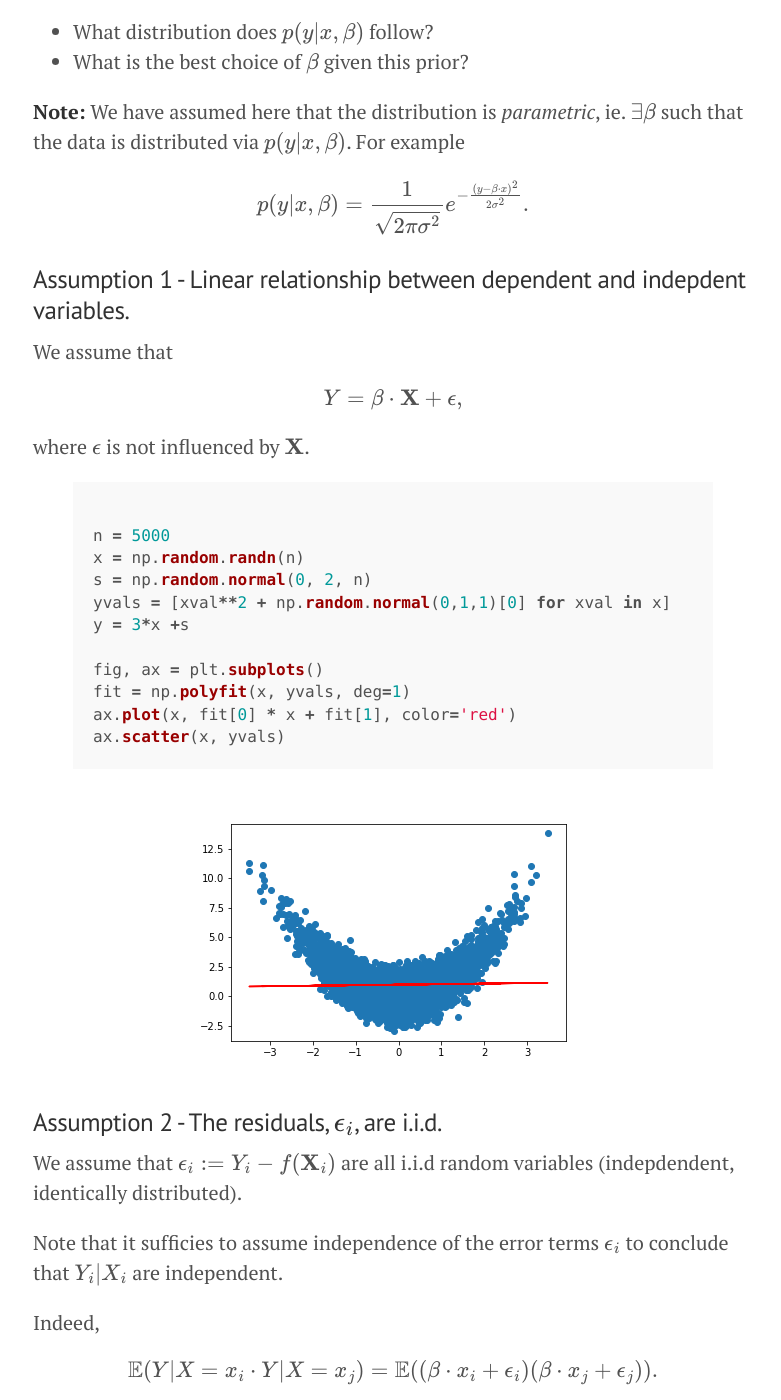
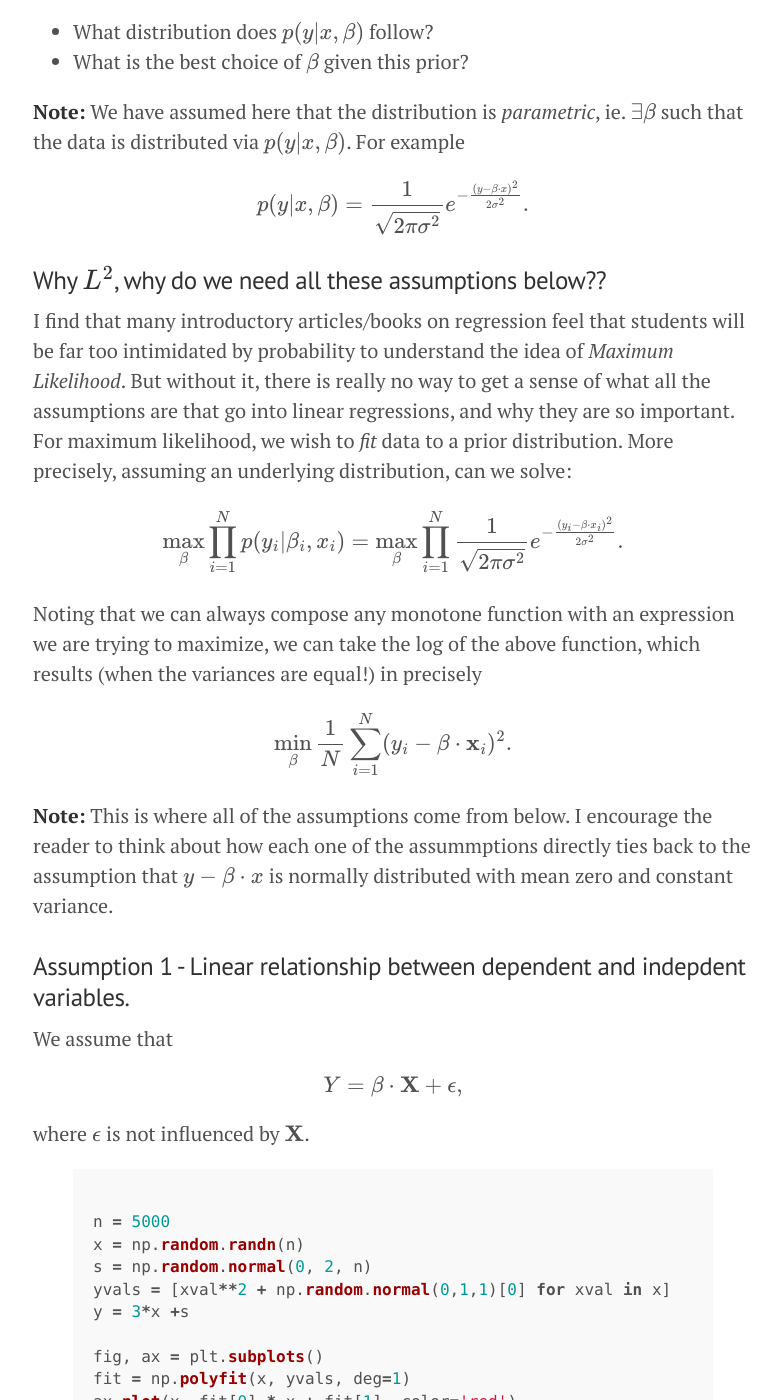
Before and after one commit to doriang102/doriang102.github.io, a Jekyll site: the page built from _posts/2017-07-04-Introduction-To-Regression.md, in a window 1280 px wide and 1400 px high, scrolled down 1715 px. Shown: the whole window, without its empty margins (247-1028 px from the left). Built offline with Jekyll 4.4.1, drawn with Linux system fonts in a browser that asks for light colours; our own code applies the rules of GitHub Pages for plain Markdown files; formulas are drawn with MathJax 3.

Commit message:
Update 2017-07-04-Introduction-To-Regression.md

```diff
--- a/_posts/2017-07-04-Introduction-To-Regression.md
+++ b/_posts/2017-07-04-Introduction-To-Regression.md
@@ -42,7 +42,18 @@ Thus we can't actually expect to predict any exact value when considering stocha
 
 $$p(y \rvert x, \beta) = \frac{1}{\sqrt{2\pi \sigma^2}} e^{-\frac{(y-\beta \cdot x)^2}{2 \sigma^2}}.$$
 
+### Why $$L^2$$, why do we need all these assumptions below??
 
+I find that many introductory articles/books on regression feel that students will be far too intimidated by probability to understand the idea of *Maximum Likelihood*. But without it, there is really no way to get a sense of what all the assumptions are that go into linear regressions, and why they are so important. For maximum likelihood, we wish to *fit* data to a prior distribution. More precisely, assuming an underlying distribution, can we solve:
+
+$$ \max_{\beta} \prod_{i=1}^Np(y_i | \beta_i,x_i) = \max_{\beta} \prod_{i=1}^N \frac{1}{\sqrt{2\pi \sigma^2}} e^{-\frac{(y_i-\beta \cdot x_i)^2}{2 \sigma^2}}.$$
+
+Noting that we can always compose any monotone function with an expression we are trying to maximize, we can take the log of the above function, which results (when the variances are equal!)  in precisely
+
+$$ \min_{\beta} \frac{1}{N} \sum_{i=1}^N(y_i - \beta \cdot \mathbf x_i)^2.$$
+
+
+**Note:** This is where all of the assumptions come from below. I encourage the reader to think about how each one of the assummptions directly ties back to the assumption that $$y - \beta \cdot x$$ is normally distributed with mean zero and constant variance.
 
 ### Assumption 1 - Linear relationship between dependent and indepdent variables.
 
```
